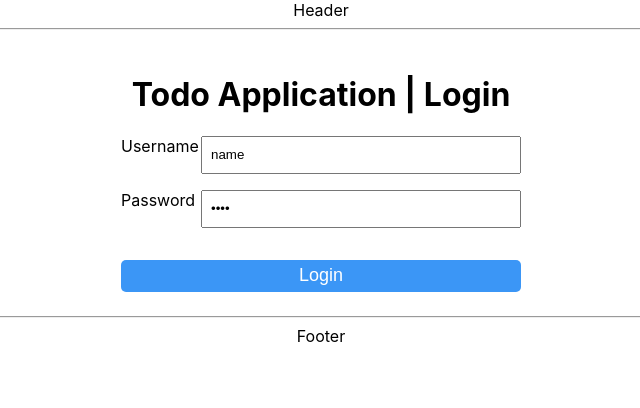
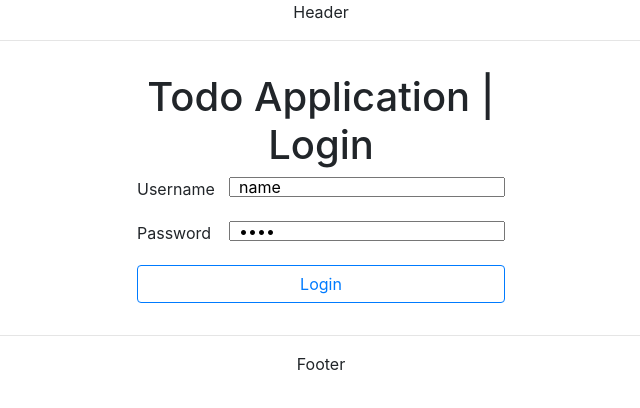
Before and after one commit to 47leonel-wabo/todo-app, a React (Create React App) app in the folder todo-app-frontend/: page /login in a window 1280 px wide. Shown: the top 408 px of the page, without its empty margins (319-959 px from the left). Built offline with nearby package versions, Linux system fonts and the light colour scheme.

Commit message:
Start styling using bootstrap

```diff
--- a/todo-app-frontend/src/components/login/LoginFormComponent.jsx
+++ b/todo-app-frontend/src/components/login/LoginFormComponent.jsx
@@ -1,5 +1,6 @@
 import React from 'react'
 import '../../styles/LoginFormComponent.css'
+import { Button } from "react-bootstrap"
 
 class LoginFormComponent extends React.Component {
 
@@ -26,7 +27,7 @@
                         <input type="password" id="password" name="password" value={this.state.password}
                                onChange={this.handleChange} required/>
                     </label>
-                    <button className="loginBtn" onClick={this.logUser}> Login</button>
+                    <button className="btn btn-outline-primary" onClick={this.logUser}> Login</button>
                 </div>
             </div>
         )
```
Also changed, not shown: todo-app-frontend/src/components/TodoApp.jsx (+6 -4 lines), 1 other file (tests, documents, lock files or other folders).
